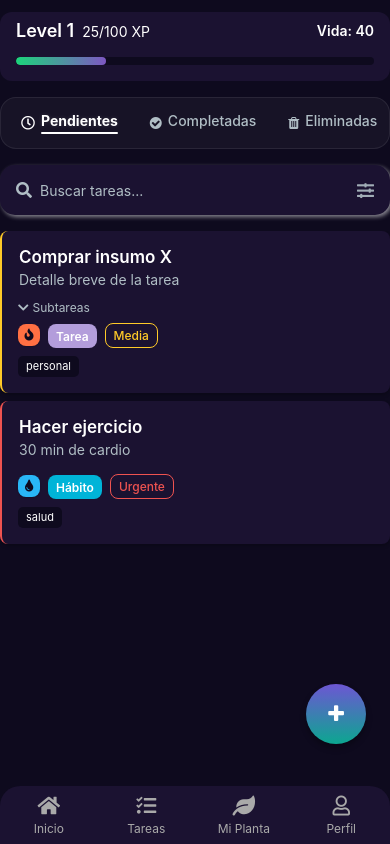
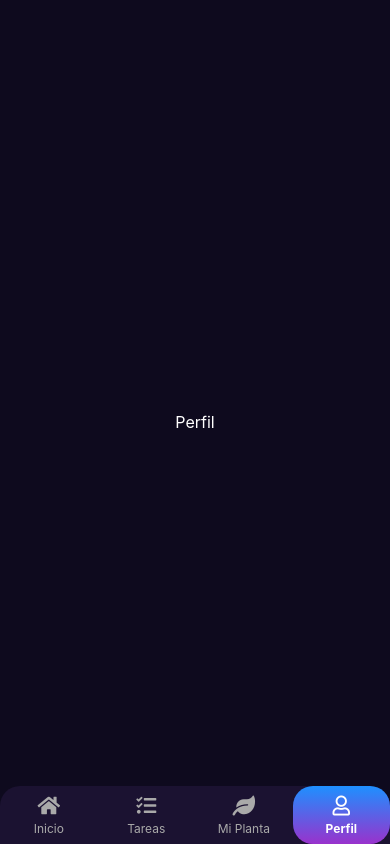
Before and after one commit to codesebastianvega/mana-bloom-app, a React Native app: screen /ProfileScreen in a window 390 px wide. Built offline with nearby package versions, Linux system fonts and the light colour scheme.

Commit message:
feat: add bottom tab navigation

```diff
--- a/App.js
+++ b/App.js
@@ -1,65 +1,30 @@
-// App.js
+import React from "react";
+import { NavigationContainer } from "@react-navigation/native";
+import { createBottomTabNavigator } from "@react-navigation/bottom-tabs";
+import { Colors } from "./src/theme";
 
-import React, { useState } from "react";
-import { SafeAreaView, StyleSheet, View, Text } from "react-native";
-import { Colors } from "./src/theme";
+import Footer from "./src/components/Footer";
+import HomeScreen from "./src/screens/HomeScreen";
 import TasksScreen from "./src/screens/TasksScreen";
-import Footer from "./src/components/Footer";
+import MiPlantaScreen from "./src/screens/MiPlantaScreen";
+import ProfileScreen from "./src/screens/ProfileScreen";
+
+const Tab = createBottomTabNavigator();
 
 export default function App() {
-  const [activeScreen, setActiveScreen] = useState("tasks");
-
-  const handleNavigate = (screen) => {
-    setActiveScreen(screen);
-  };
-
-  const renderScreen = () => {
-    switch (activeScreen) {
-      case "tasks":
-        return <TasksScreen />;
-      case "plant":
-        return (
-          <View style={styles.placeholder}>
-            <Text style={styles.placeholderText}>Planta</Text>
-          </View>
-        );
-      case "stats":
-        return (
-          <View style={styles.placeholder}>
-            <Text style={styles.placeholderText}>Estadísticas</Text>
-          </View>
-        );
-      case "profile":
-        return (
-          <View style={styles.placeholder}>
-            <Text style={styles.placeholderText}>Perfil</Text>
-          </View>
-        );
-      default:
-        return null;
-    }
-  };
-
   return (
-    <SafeAreaView style={styles.container}>
-      {renderScreen()}
-      <Footer activeScreen={activeScreen} onNavigate={handleNavigate} />
-    </SafeAreaView>
+    <NavigationContainer>
+      <Tab.Navigator
+        initialRouteName="HomeScreen"
+        screenOptions={{ headerShown: false }}
+        tabBar={(props) => <Footer {...props} />}
+        sceneContainerStyle={{ backgroundColor: Colors.background }}
+      >
+        <Tab.Screen name="HomeScreen" component={HomeScreen} />
+        <Tab.Screen name="TasksScreen" component={TasksScreen} />
+        <Tab.Screen name="MiPlantaScreen" component={MiPlantaScreen} />
+        <Tab.Screen name="ProfileScreen" component={ProfileScreen} />
+      </Tab.Navigator>
+    </NavigationContainer>
   );
 }
-
-const styles = StyleSheet.create({
-  container: {
-    flex: 1,
-    backgroundColor: Colors.background, // <-- aquí usamos tu token de tema
-  },
-  placeholder: {
-    flex: 1,
-    justifyContent: "center",
-    alignItems: "center",
-  },
-  placeholderText: {
-    color: Colors.text,
-    fontSize: 16,
-  },
-});
--- a/src/components/Footer.js
+++ b/src/components/Footer.js
@@ -6,17 +6,17 @@ import { LinearGradient } from "expo-linear-gradient";
 import styles from "./Footer.styles";
 
 const NAV_ITEMS = [
-  { route: "Home", label: "Inicio", icon: "home" },
-  { route: "Tasks", label: "Tareas", icon: "tasks" },
-  { route: "Plant", label: "Mi Planta", icon: "leaf" },
-  { route: "Profile", label: "Perfil", icon: "user" },
+  { route: "HomeScreen", label: "Inicio", icon: "home" },
+  { route: "TasksScreen", label: "Tareas", icon: "tasks" },
+  { route: "MiPlantaScreen", label: "Mi Planta", icon: "leaf" },
+  { route: "ProfileScreen", label: "Perfil", icon: "user" },
 ];
 
-export default function Footer({ navigation, activeRoute }) {
+export default function Footer({ state, navigation }) {
   return (
     <View style={styles.container}>
-      {NAV_ITEMS.map((item) => {
-        const isActive = activeRoute === item.route;
+      {NAV_ITEMS.map((item, index) => {
+        const isActive = state.index === index;
         return (
           <TouchableOpacity
             key={item.route}
--- /dev/null
+++ b/src/screens/HomeScreen.js
@@ -0,0 +1,24 @@
+import React from "react";
+import { View, Text, StyleSheet } from "react-native";
+import { Colors } from "../theme";
+
+export default function HomeScreen() {
+  return (
+    <View style={styles.container}>
+      <Text style={styles.text}>Inicio</Text>
+    </View>
+  );
+}
+
+const styles = StyleSheet.create({
+  container: {
+    flex: 1,
+    justifyContent: "center",
+    alignItems: "center",
+    backgroundColor: Colors.background,
+  },
+  text: {
+    color: Colors.text,
+    fontSize: 16,
+  },
+});
--- /dev/null
+++ b/src/screens/MiPlantaScreen.js
@@ -0,0 +1,24 @@
+import React from "react";
+import { View, Text, StyleSheet } from "react-native";
+import { Colors } from "../theme";
+
+export default function MiPlantaScreen() {
+  return (
+    <View style={styles.container}>
+      <Text style={styles.text}>Mi Planta</Text>
+    </View>
+  );
+}
+
+const styles = StyleSheet.create({
+  container: {
+    flex: 1,
+    justifyContent: "center",
+    alignItems: "center",
+    backgroundColor: Colors.background,
+  },
+  text: {
+    color: Colors.text,
+    fontSize: 16,
+  },
+});
--- /dev/null
+++ b/src/screens/ProfileScreen.js
@@ -0,0 +1,24 @@
+import React from "react";
+import { View, Text, StyleSheet } from "react-native";
+import { Colors } from "../theme";
+
+export default function ProfileScreen() {
+  return (
+    <View style={styles.container}>
+      <Text style={styles.text}>Perfil</Text>
+    </View>
+  );
+}
+
+const styles = StyleSheet.create({
+  container: {
+    flex: 1,
+    justifyContent: "center",
+    alignItems: "center",
+    backgroundColor: Colors.background,
+  },
+  text: {
+    color: Colors.text,
+    fontSize: 16,
+  },
+});
```
